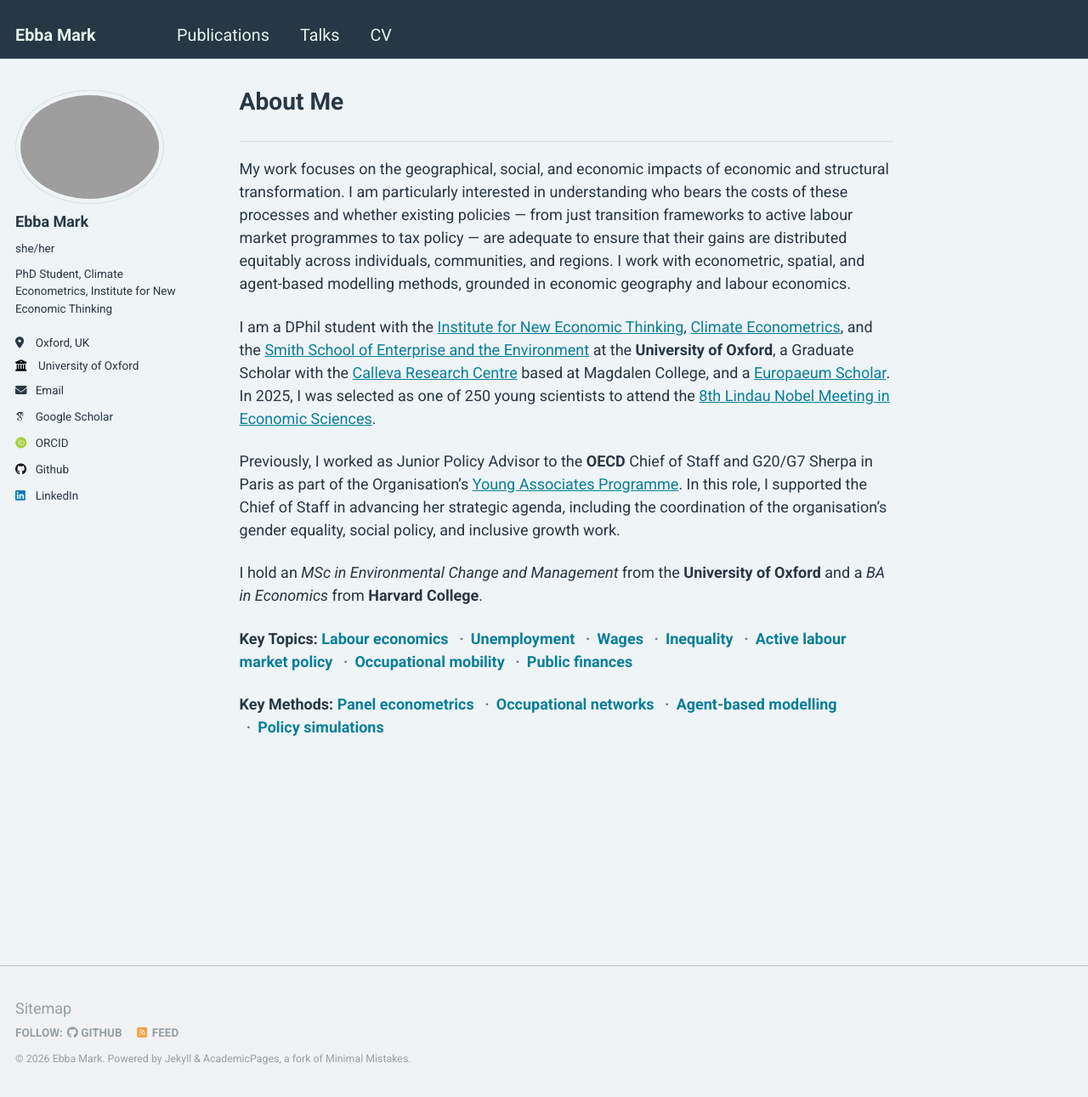
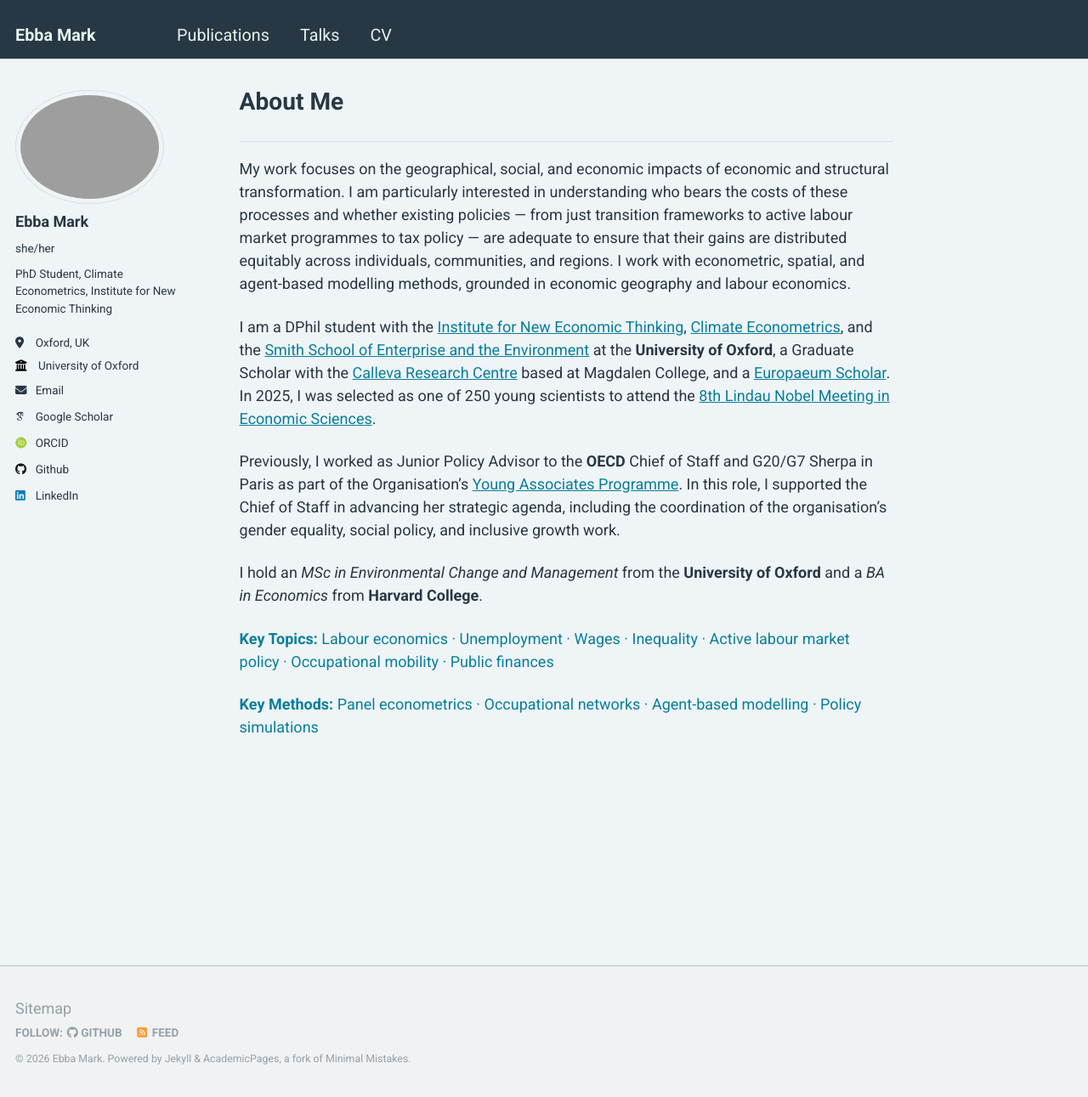
Before and after one commit to ebbam/ebba_website, a Jekyll site: the page built from _pages/about.md, in a window 1280 px wide and 1291 px high. Shown: the whole window at 85% size. Built offline with Jekyll 4.4.1, drawn with Linux system fonts in a browser that asks for light colours; some web fonts are replaced.

Commit message:
keywords updated

```diff
--- a/_pages/about.md
+++ b/_pages/about.md
@@ -17,6 +17,8 @@ Previously, I worked as Junior Policy Advisor to the **OECD** Chief of Staff and
 
 I hold an *MSc in Environmental Change and Management* from the **University of Oxford** and a *BA in Economics* from **Harvard College**.
 
-<p class="about__keywords"><strong>Key Topics:</strong> <span class="about__keyword">Labour economics</span> <span class="about__keyword">Unemployment</span> <span class="about__keyword">Wages</span> <span class="about__keyword">Inequality</span> <span class="about__keyword">Active labour market policy</span> <span class="about__keyword">Occupational mobility</span> <span class="about__keyword">Public finances</span></p>
+**Key Topics:** Labour economics · Unemployment · Wages · Inequality · Active labour market policy · Occupational mobility · Public finances
+{:.about__keywords}
 
-<p class="about__keywords"><strong>Key Methods:</strong> <span class="about__keyword">Panel econometrics</span> <span class="about__keyword">Occupational networks</span> <span class="about__keyword">Agent-based modelling</span> <span class="about__keyword">Policy simulations</span></p>
+**Key Methods:** Panel econometrics · Occupational networks · Agent-based modelling · Policy simulations
+{:.about__keywords}
--- a/_sass/_page.scss
+++ b/_sass/_page.scss
@@ -108,16 +108,7 @@
 }
 
 .about__keywords {
-  .about__keyword {
-    color: $info-color;
-    font-weight: bold;
-
-    & + .about__keyword:before {
-      content: "\00b7";
-      padding: 0 0.45em;
-      color: $gray;
-    }
-  }
+  color: $info-color;
 }
 
 .page__hero {
```
